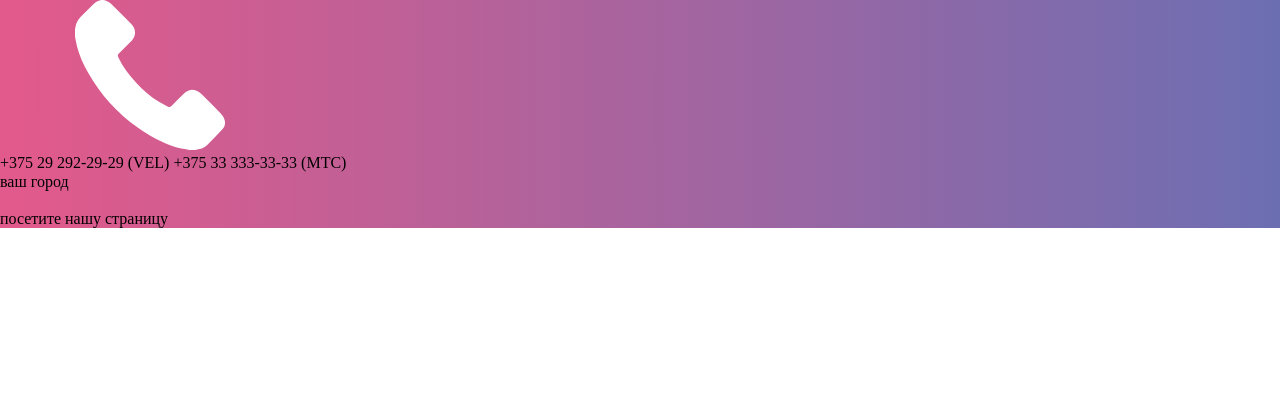
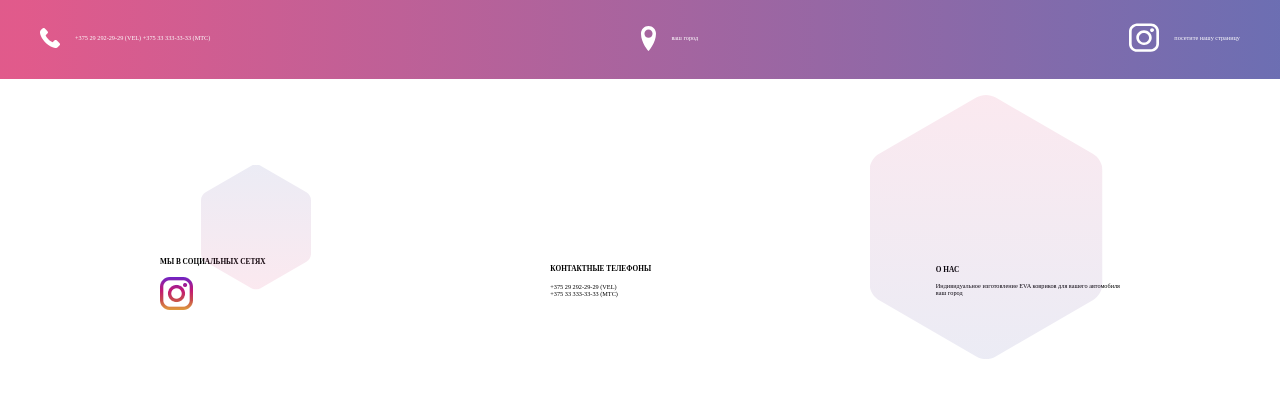
Before and after one commit to SoullessSoldier/gloacademy-html_auto-mats-site, a plain HTML site: page index.html in a window 1280 px wide. Drawn offline with Linux system fonts and the light colour scheme.

Commit message:
add Day1

```diff
--- a/css/style.css
+++ b/css/style.css
@@ -1,3 +1,81 @@
+html,
+body {
+    font-size: 62.5%;
+}
+ul{
+    padding-left: 0;
+    list-style: none;
+}
+.container{
+    width: 120rem;
+    margin: 0 auto;
+}
 .header{
     background: linear-gradient(269.91deg, rgba(46, 49, 146, 0.7) 0%, rgba(212, 20, 90, 0.7) 98.16%);
+    padding-top: 2.3rem;
+    padding-bottom: 2.6rem;
+    color: #fff;
 }
+.header__wrap{
+    display: flex;
+    justify-content: space-between;
+    align-items: center;
+}
+.header__item{
+    display: flex;
+    align-items: center;
+    justify-content: space-between;
+
+}
+.icon{
+    width: 100%;
+    height: 100%;
+    object-fit: contain;
+}
+.header__phone-img{
+    width: 2rem;
+    height: 2rem;
+}
+.header__maps-img{
+    width: 1.5rem;
+    height: 2.5rem;
+}
+.header__inst-img{
+    width: 3rem;
+    height: 3rem;
+}
+.header__img {
+    margin-right: 1.5rem;
+}
+.footer{
+    position: relative;
+}
+.footer__inst-img{
+    width: 3.3rem;
+    height: 3.3rem;
+}
+.footer__wrap{
+    display: flex;
+    align-items: center;
+    justify-content: space-between;
+    padding: 17.2rem 12rem 8.4rem 12rem;
+}
+.footer__header{
+    margin-bottom: 1rem;
+}
+.footer__decor-1{
+    position: absolute;
+    top: 47%;
+    left: 20%;
+    transform: translate(-50%, -50%);
+    width: 11rem;
+    height: 12.5rem;
+}
+.footer__decor-2{
+    position: absolute;
+    top: 47%;
+    left: 77%;
+    transform: translate(-50%, -50%);
+    width: 23.3rem;
+    height: 26.4rem;
+}
--- a/index.html
+++ b/index.html
@@ -12,9 +12,9 @@
     <div class="header">
         <div class="container">
             <div class="header__wrap">
-                <div class="header__phone">
-                    <div class="header__phone-img">
-                        <svg alt="phone">
+                <div class="header__item header__phone">
+                    <div class="header__img header__phone-img">
+                        <svg class="icon header__icon" alt="phone">
                             <use xlink:href="img/icons.svg#phone"></use>
                         </svg>
                     </div>
@@ -23,17 +23,21 @@
                         <span>+375 33 333-33-33 (МТС)</span>
                     </div>
                 </div>
-                <div class="header__maps">
-                    <div class="header__maps-img">
-
+                <div class="header__item header__maps">
+                    <div class="header__img header__maps-img">
+                        <svg class="icon header__icon" alt="geo mark icon">
+                            <use xlink:href="img/icons.svg#geo"></use>
+                        </svg>
                     </div>
                     <div class="header__maps-text">
                         <span>ваш город</span>
                     </div>
                 </div>
-                <div class="header__inst">
-                    <div class="header__inst-img">
-                        <img src="" alt="">
+                <div class="header__item header__inst">
+                    <div class="header__img header__inst-img">
+                        <svg class="icon header__icon" alt="instagram icon">
+                            <use xlink:href="img/icons.svg#insta"></use>
+                        </svg>
                     </div>
                     <div class="header__inst-text">
                         <span>посетите нашу страницу</span>
@@ -42,5 +46,37 @@
             </div>
         </div>
     </div>
+    <div class="footer">
+        <div class="container">
+            <div class="footer__wrap">
+                <div class="footer__inst">
+                    <h3 class="footer__header">МЫ В СОЦИАЛЬНЫХ СЕТЯХ</h3>
+                    <div class="footer__inst-img">
+                        <img src="img/inst-footer.png" alt=""></img>
+                    </div>
+                </div>
+                <div class="footer__phone">
+                    <h3 class="footer__header">КОНТАКТНЫЕ ТЕЛЕФОНЫ</h3>
+                    <ul>
+                        <li>+375 29 292-29-29 (VEL)</li>
+                        <li>+375 33 333-33-33 (МТС)</li>
+                    </ul>
+                </div>
+                <div class="footer__address">
+                    <h3 class="footer__address">О НАС</h3>
+                    <ul>
+                        <li>Индивидуальное изготовление EVA ковриков для вашего автомобиля</li>
+                        <li>ваш город</li>
+                    </ul>
+                </div>
+                <div class="footer__decor-1">
+                    <img src="img/decor-small.svg" alt="decor small">
+                </div>
+                <div class="footer__decor-2">
+                    <img src="img/decor-big.svg" alt="decor big">
+                </div>
+            </div>
+        </div>
+    </div>
 </body>
 </html>
```
Also changed, not shown: img/decor-big.svg (added), img/decor-small.svg (added), img/inst-footer.png (added), 1 other file.
